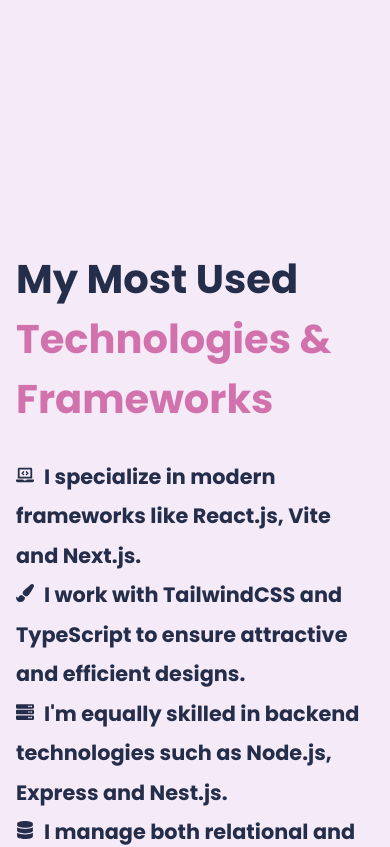
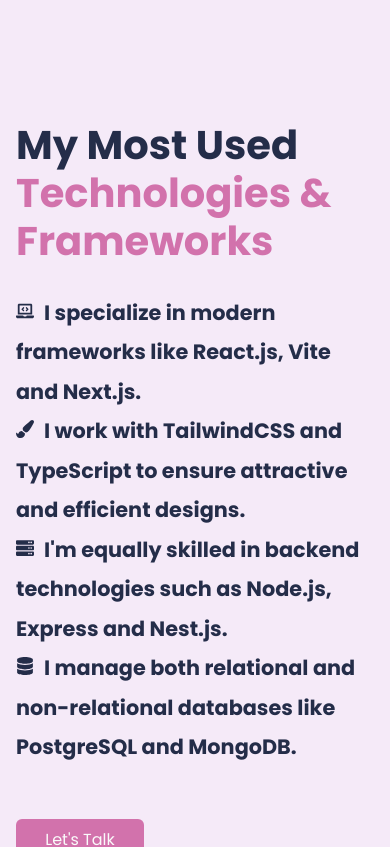
Before and after one commit to belenespilman/portfolio, a React (Create React App) app: page / in a window 390 px wide. Shown: the part 2000-2847 px from the top of the page. Built offline with nearby package versions, Linux system fonts and the light colour scheme.

Commit message:
fix intro mobile design and titles line height

```diff
--- a/src/Components/Contact/Contact.css
+++ b/src/Components/Contact/Contact.css
@@ -92,6 +92,10 @@
     height: auto;
   }
 
+  .c-title-text {
+    line-height: 1.2;
+  }
+
   .c-left > img {
     display: none;
   }
--- a/src/Components/Portfolio/Portfolio.css
+++ b/src/Components/Portfolio/Portfolio.css
@@ -115,7 +115,6 @@
 @media screen and (max-width: 480px) {
   .portfolio {
     margin-top: 8rem;
-    margin-bottom: 8rem;
   }
   .portfolio .swiper img {
     display: flex;
--- a/src/Components/Services/Services.css
+++ b/src/Components/Services/Services.css
@@ -7,6 +7,7 @@
   /* scroll view */
   padding-top: 3rem;
 }
+
 /* left side */
 .awesome {
   display: flex;
@@ -38,7 +39,9 @@
     margin-bottom: 20rem;
     padding: 0;
   }
-
+  .title {
+    line-height: 1.2;
+  }
   .awesome {
     width: 100%;
   }
--- a/src/Components/Services/Services.jsx
+++ b/src/Components/Services/Services.jsx
@@ -26,8 +26,10 @@
       {/* left side */}
       <div className="awesome">
         {/* dark mode */}
-        <span style={{ color: darkMode ? 'white' : '' }}>Some of my</span>
-        <span>Achieved Certifications</span>
+        <span className="title" style={{ color: darkMode ? 'white' : '' }}>
+          Some of my
+        </span>
+        <span className="title">Achieved Certifications</span>
         <StudiesAnimation />
         <a
           href={'https://platzi.com/p/belen.espilman/'}
--- a/src/Components/Works/Works.css
+++ b/src/Components/Works/Works.css
@@ -152,6 +152,10 @@
     gap: 5rem;
   }
 
+  .title {
+    line-height: 1.2;
+  }
+
   .w-left {
     width: 100%;
   }
--- a/src/Components/Works/Works.jsx
+++ b/src/Components/Works/Works.jsx
@@ -33,8 +33,10 @@
     <div className="works" id="works">
       <div className="w-left">
         <div className="awesome">
-          <span style={{ color: darkMode ? 'white' : '' }}>My Most Used</span>
-          <span>Technologies & Frameworks</span>
+          <span className="title" style={{ color: darkMode ? 'white' : '' }}>
+            My Most Used
+          </span>
+          <span className="title">Technologies & Frameworks</span>
           <div className="works-desc">
             <WorksAnimation />
           </div>
```
